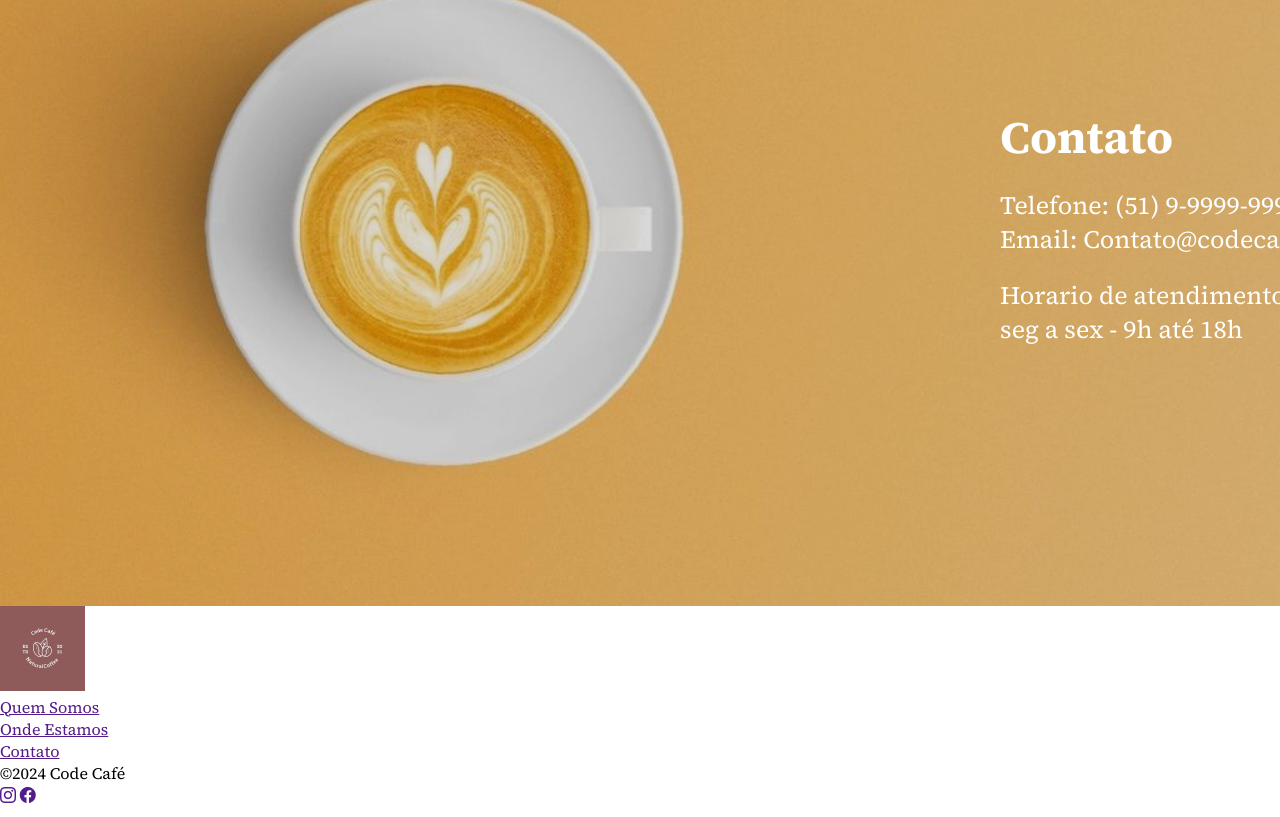
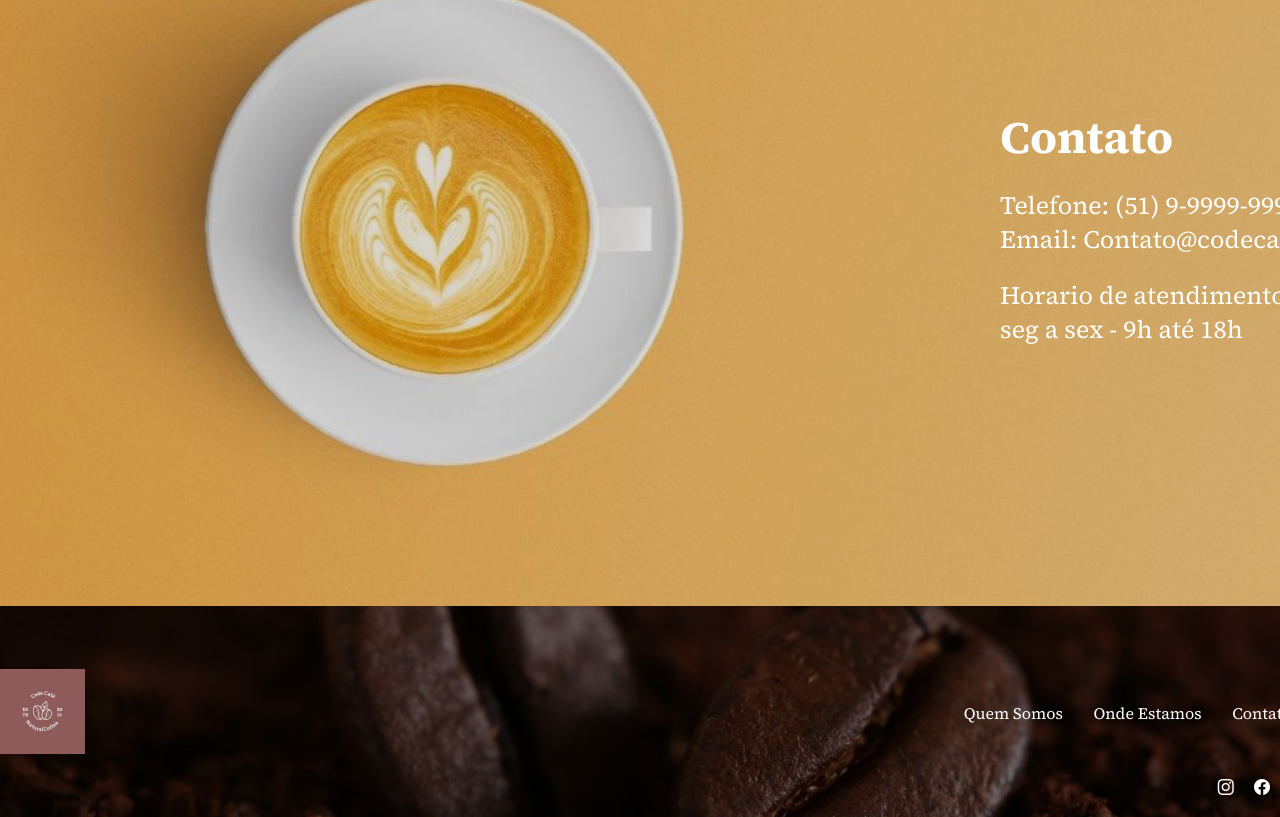
Before and after one commit to deivison556/Cafeteria-Dev-Quest, a plain HTML site: page index.html in a window 1280 px wide. Shown: the part 2760-3577 px from the top of the page. Drawn offline with nearby package versions, Linux system fonts and the light colour scheme.

Commit message:
finalizado a estilização do footer no style.css

```diff
--- a/css/style.css
+++ b/css/style.css
@@ -196,3 +196,74 @@ header {
   font-size: 25px;
   color: #fff;
 }
+
+/* rodape */
+footer {
+  background-image: url(../imagens/fundo-rodape.jpg);
+  background-size: cover;
+  background-repeat: no-repeat;
+  height: 211px;
+  width: 100%;
+  display: flex;
+  align-items: center;
+  justify-content: center;
+}
+
+#footer-container {
+  width: 1440px;
+  height: 80px;
+  display: flex;
+  align-items: center;
+  justify-content: space-between;
+}
+
+#footer-container #footer-menu-links {
+  width: 344px;
+  height: 20px;
+}
+
+#footer-container #footer-menu-links .menu-links {
+  display: flex;
+  align-items: center;
+  justify-content: space-between;
+  list-style: none;
+}
+
+#footer-container #footer-menu-links .menu-links a {
+  text-decoration: none;
+  font-size: 16px;
+  padding: 8px;
+  border-radius: 10px;
+  color: #fff;
+  cursor: pointer;
+}
+
+#footer-container #footer-menu-links .menu-links a:hover {
+  background-color: #A68181;
+}
+
+footer p {
+  position: relative;
+  top: 80px;
+  left: -1440px;
+  color: white;
+}
+#footer-contatosocial {
+  display: flex;
+  align-items: center;
+  justify-content: space-around;
+  margin-top: 150px;
+  margin-left: -205px;
+  width: 80px;
+  height: 20px;
+}
+
+#footer-contatosocial a {
+  color: white;
+  transition: 0.8s;
+}
+
+#footer-contatosocial a:hover {
+  transform: translateY(-10px);
+  transition: 0.8s;
+}
```
